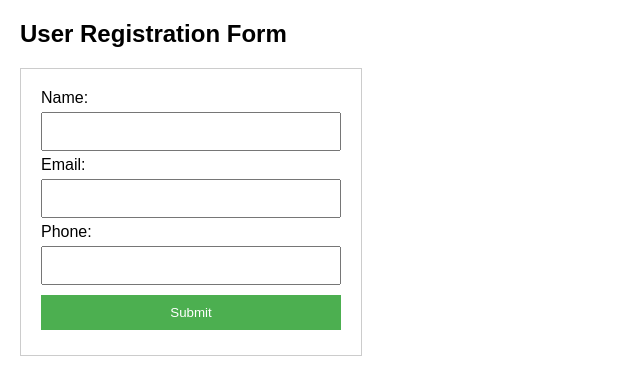
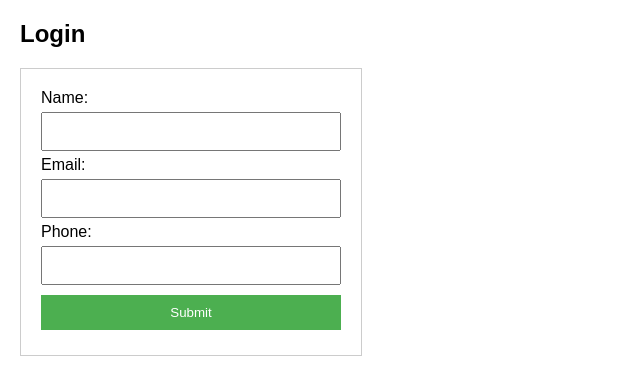
Before and after one commit to Thanmai291/repo-jenkins, a plain HTML site: page index.html in a window 1280 px wide. Shown: the whole page, without its empty margins (0-640 px from the left). Drawn offline with Linux system fonts and the light colour scheme.

Commit message:
This is the first commit

```diff
--- a/index.html
+++ b/index.html
@@ -34,7 +34,7 @@ background-color: #45a049;
 </style>
 </head>
 <body>
-<h2>User Registration Form</h2>
+<h2>Login</h2>
 <form>
 <label for="name">Name:</label>
 <input type="text" id="name" name="name" required><br>
```
